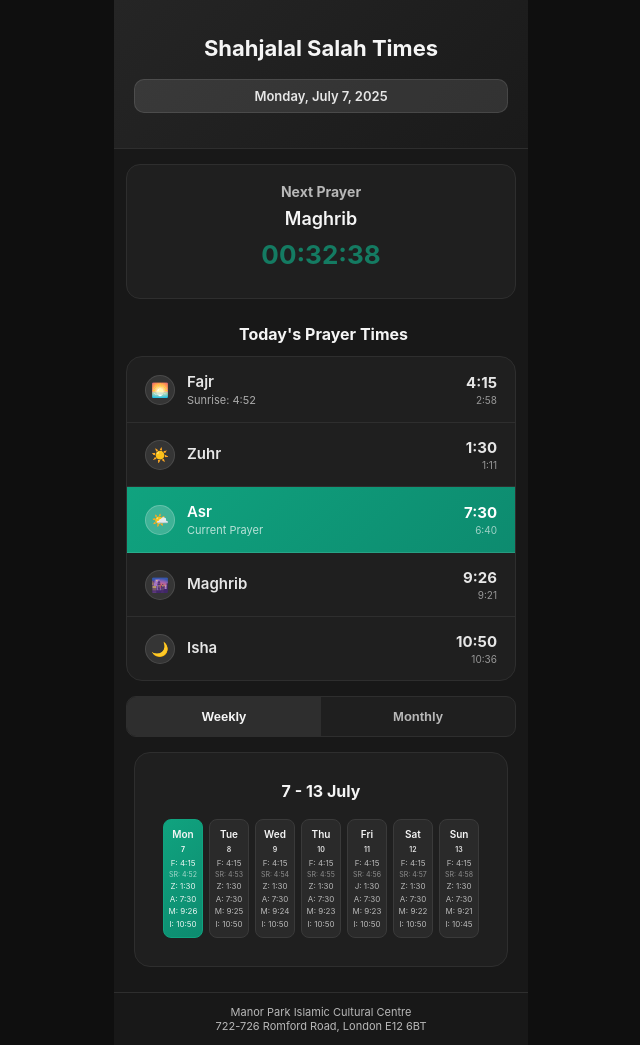
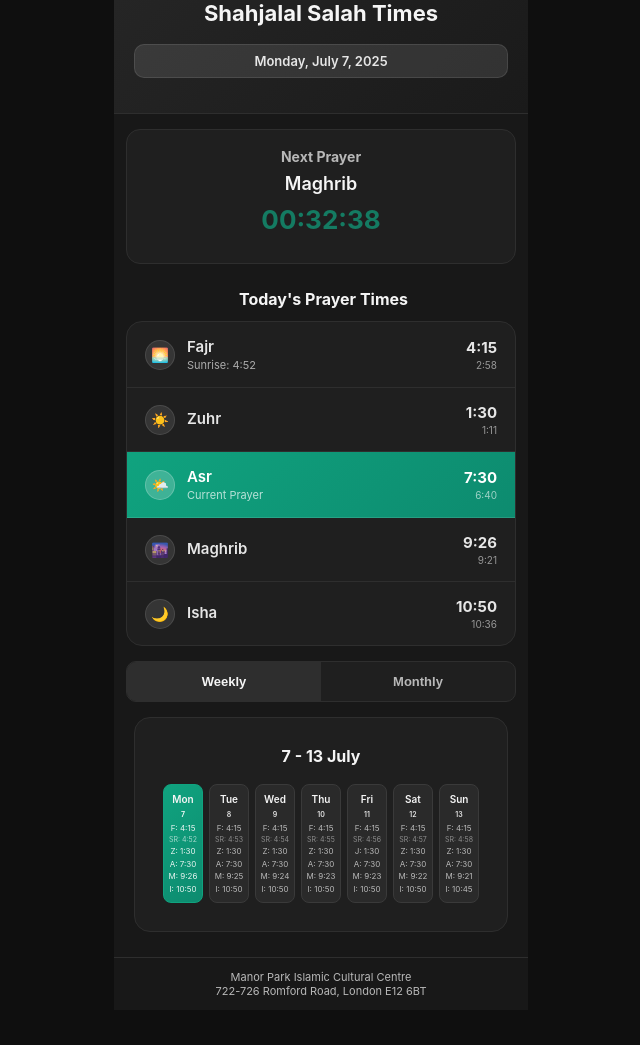
Before and after one commit to Sam-dev93/salah-time, a plain HTML site: page index.html in a window 1280 px wide. Shown: the whole page, without its empty margins (319-959 px from the left). After the commit the page ends 1010 px from the top, so only its background shows below. Drawn offline with Linux system fonts and the light colour scheme.

Commit message:
index.html

```diff
--- a/index.html
+++ b/index.html
@@ -16,6 +16,8 @@
             background: #0F0F0F;
             min-height: 100vh;
             color: #E6E6E6;
+            margin: 0;
+            padding: 0;
         }
 
         .container {
@@ -29,7 +31,8 @@
         .header {
             background: linear-gradient(135deg, #252525 0%, #1A1A1A 100%);
             color: #E6E6E6;
-            padding: 35px 20px 35px;
+            padding: 0px 20px 35px 20px;
+            padding-top: env(safe-area-inset-top, 20px);
             text-align: center;
             border-bottom: 1px solid #2E2E2E;
         }
```
